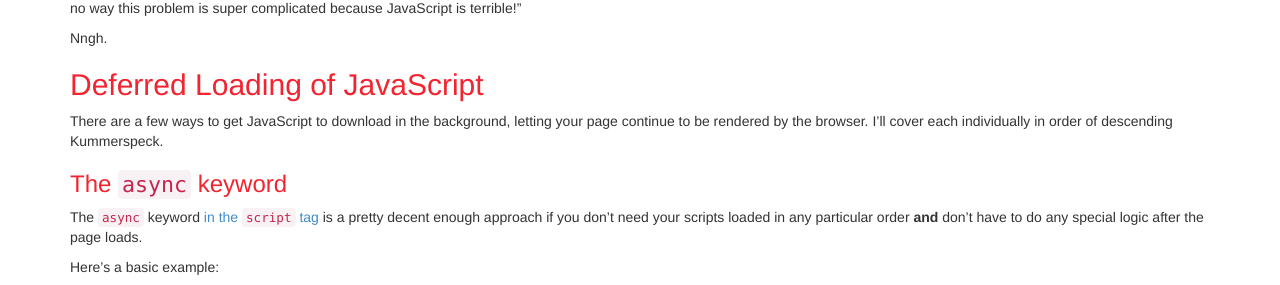
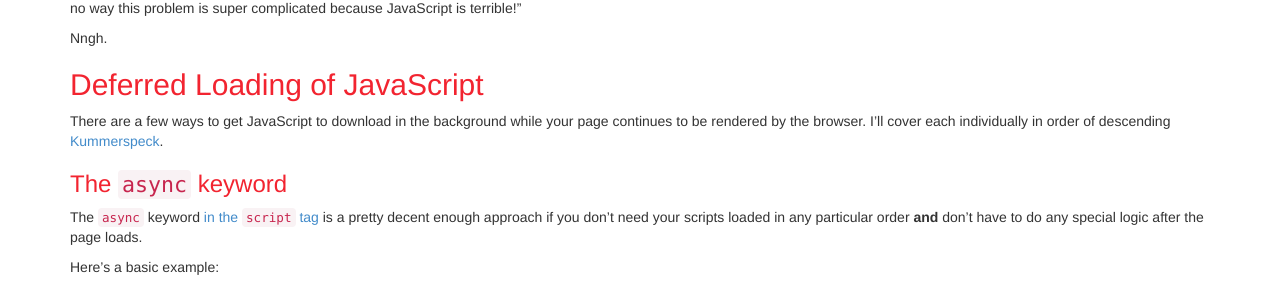
Before and after one commit to mike-rogers/mike-rogers.github.com, a Jekyll site: the page built from _posts/2014-08-04-javascript-deferred-loading-migraines-and-you.md, in a window 1280 px wide. Shown: the part 327-612 px from the top of the page. Built offline with Jekyll 4.4.1, drawn with Linux system fonts in a browser that asks for light colours; comment, search, counter and statistics services are not loaded.

Commit message:
incorporating feedback

```diff
--- a/_posts/2014-08-04-javascript-deferred-loading-migraines-and-you.md
+++ b/_posts/2014-08-04-javascript-deferred-loading-migraines-and-you.md
@@ -15,7 +15,7 @@ Nngh.
 
 ## Deferred Loading of JavaScript
 
-There are a few ways to get JavaScript to download in the background, letting your page continue to be rendered by the browser. I'll cover each individually in order of descending Kummerspeck.
+There are a few ways to get JavaScript to download in the background while your page continues to be rendered by the browser. I'll cover each individually in order of descending [Kummerspeck](http://en.wiktionary.org/wiki/Kummerspeck).
 
 ### The `async` keyword
 
```
